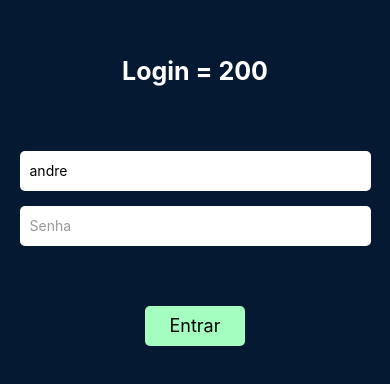
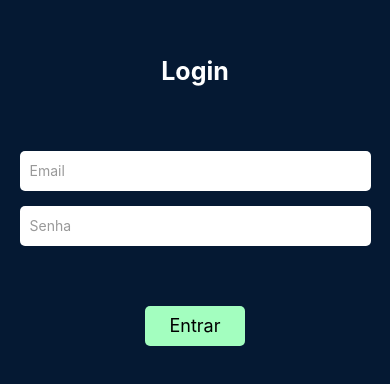
Before and after one commit to Gustavobtfelix/React-Native-context-api, a React Native app: screen /Login in a window 390 px wide. Shown: the part 214-598 px from the top of the page. Built offline with nearby package versions, Linux system fonts and the light colour scheme.

Commit message:
Retirando GoblalContext

```diff
--- a/src/telas/Login/index.js
+++ b/src/telas/Login/index.js
@@ -2,18 +2,15 @@ import { useState } from "react";
 import { Text, View, TextInput, TouchableOpacity, StatusBar } from 'react-native';
 import { estilo } from './estilos';
 import { useContext } from 'react';
-import { GlobalContext } from "../../contexts/GlobalContext";
 
 export default function Login({ navigation }) {
   const [email, setEmail] = useState("");
   const [senha, setSenha] = useState("");
 
-  const { valor, nome, setNome } = useContext(GlobalContext);
-
   return (
     <View style={estilo.container}>
       <StatusBar />
-      <Text style={estilo.titulo}>Login = {valor}</Text>
+      <Text style={estilo.titulo}>Login</Text>
 
       <View style={estilo.inputArea}>
         <TextInput
@@ -21,8 +18,8 @@ export default function Login({ navigation }) {
           placeholder="Email"
           placeholderTextColor="#999"
           autoCapitalize="none"
-          value={nome}
-          onChangeText={setNome}
+          value={email}
+          onChangeText={setEmail}
         />
         <TextInput
           style={estilo.input}
```
